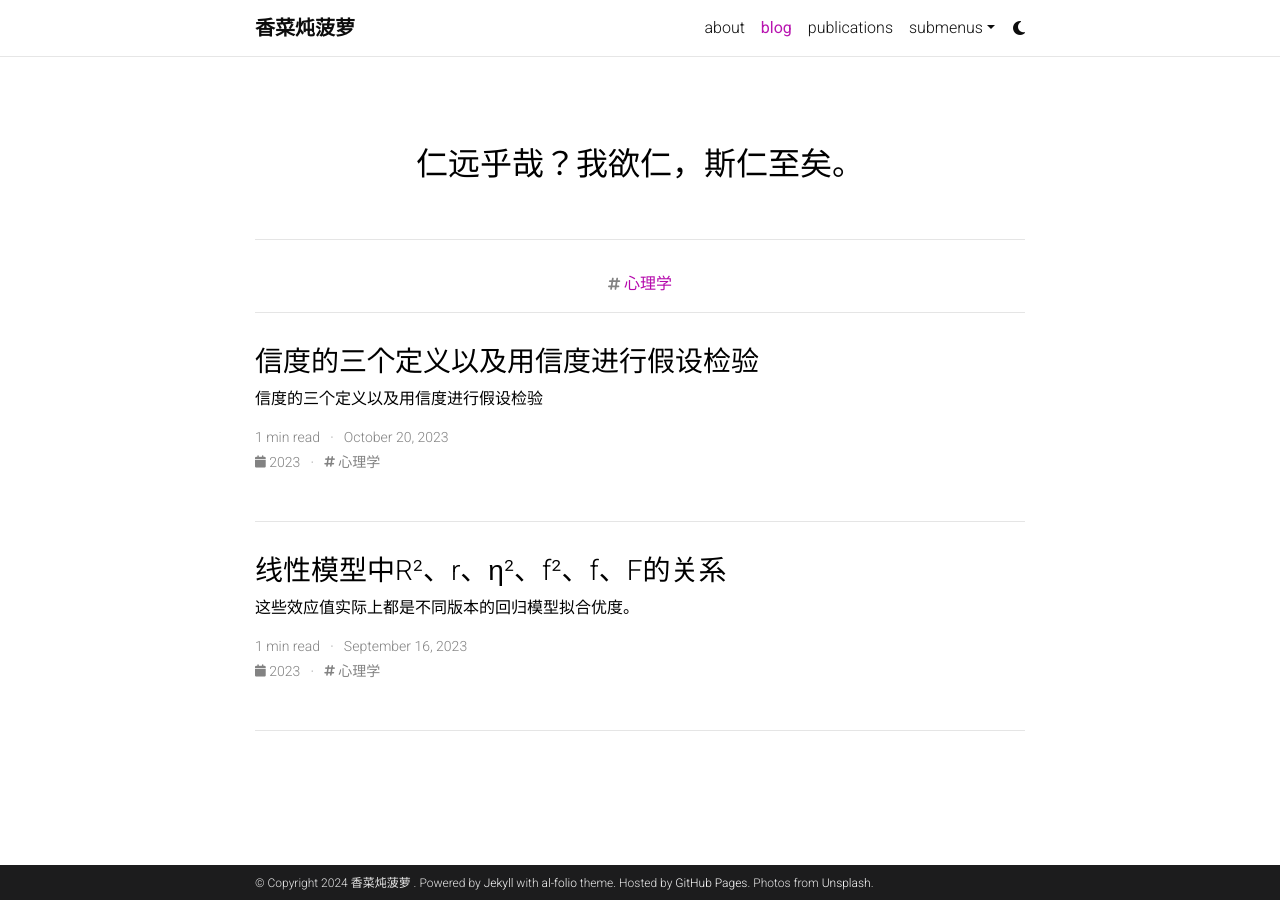
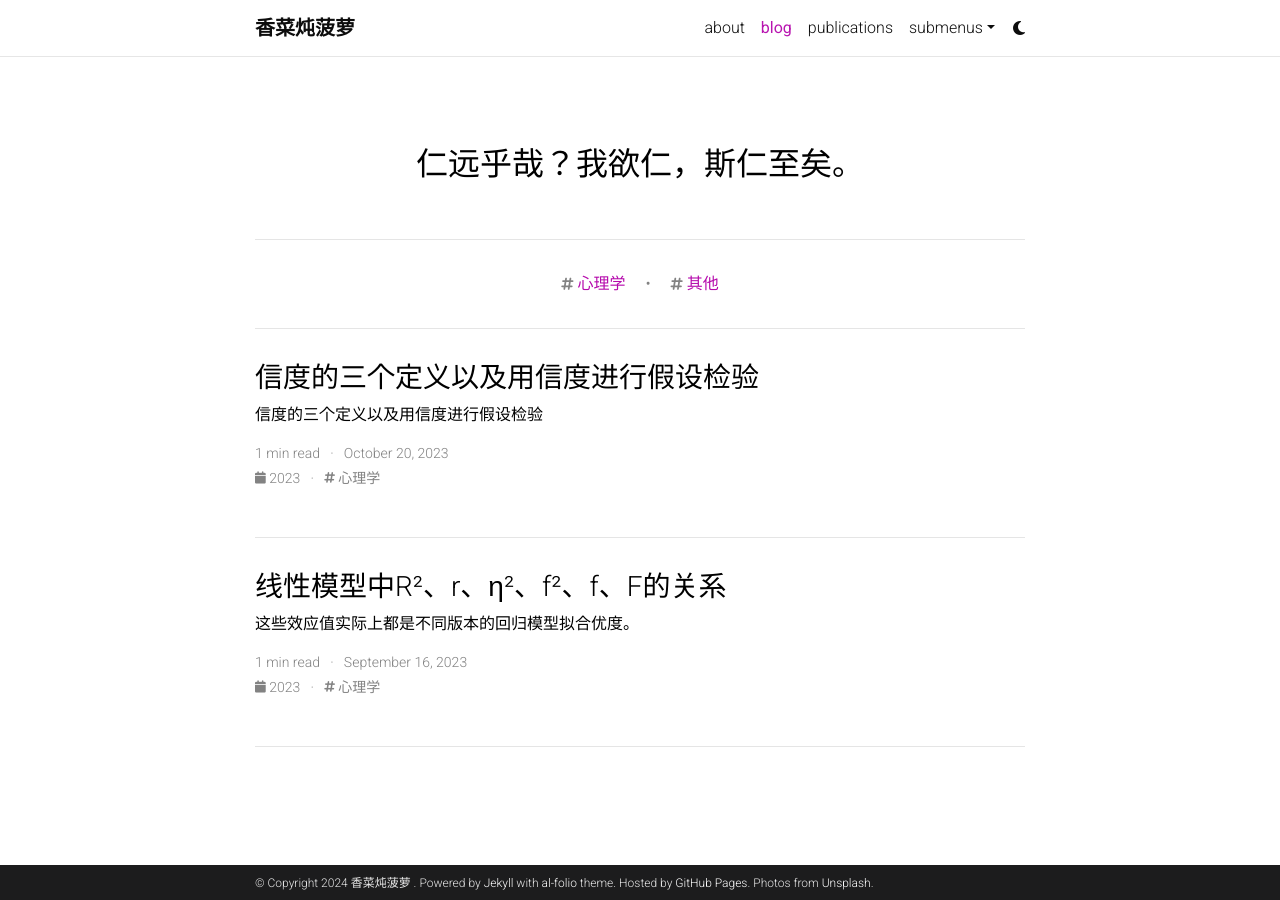
Before and after one commit to pineapple-3456/pineapple-3456.github.io, a Jekyll site: the page built from blog/index.html, in a window 1280 px wide. Built offline with Jekyll 4.4.1, drawn with Linux system fonts in a browser that asks for light colours; the list of posts is cut into pages by our own code; comment, search, counter and statistics services are not loaded; a style sheet for code colours, icons or effects is not loaded.

Commit message:
Update _config.yml

```diff
--- a/_config.yml
+++ b/_config.yml
@@ -266,7 +266,7 @@
     tag: '/blog/tag/:name/'
     category: '/blog/category/:name/'
 
-display_tags: ['心理学'] # these tags will be displayed on the front page of your blog
+display_tags: ['心理学','其他'] # these tags will be displayed on the front page of your blog
 display_categories: [] # these categories will be displayed on the front page of your blog
 
 # -----------------------------------------------------------------------------
```
